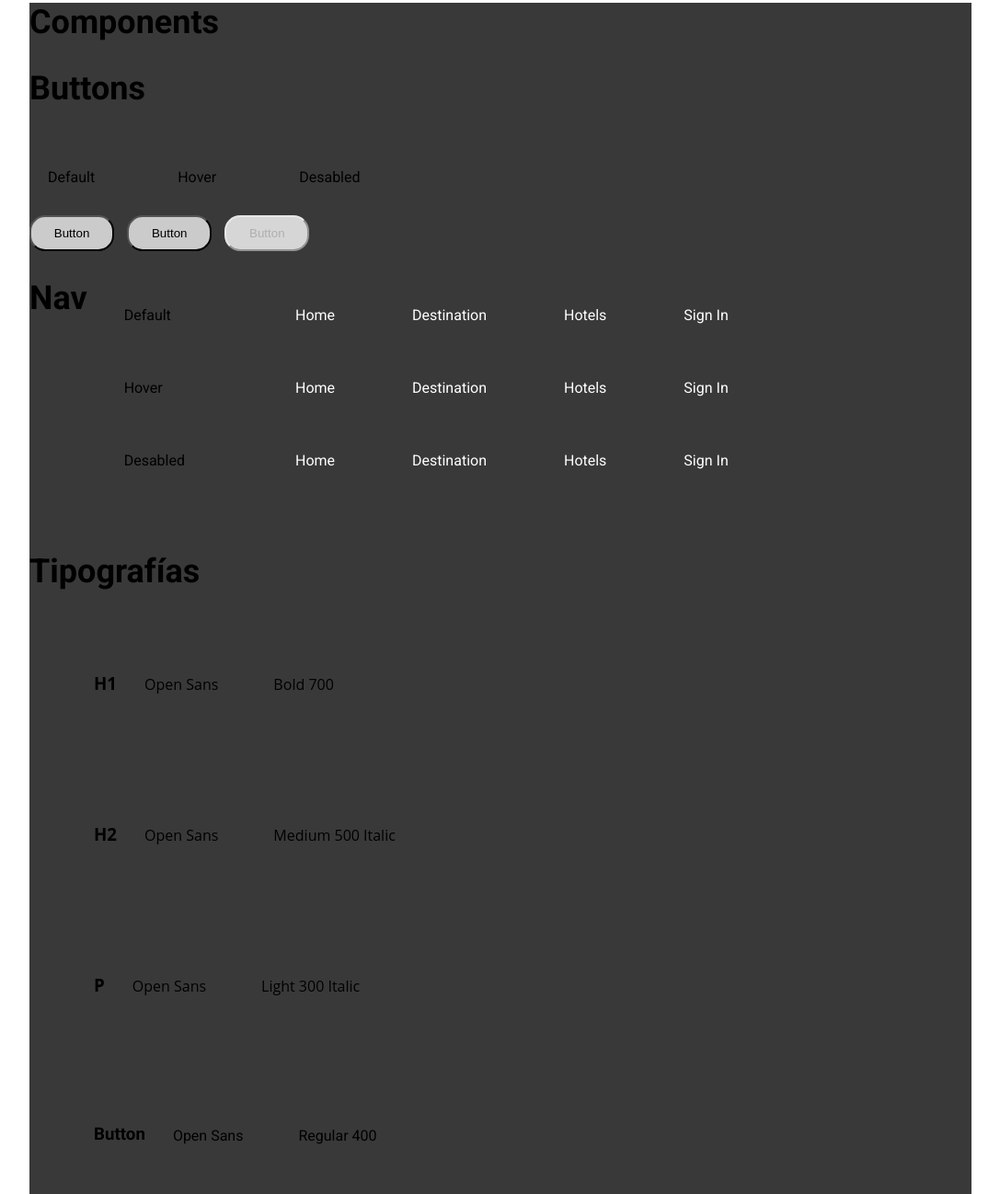
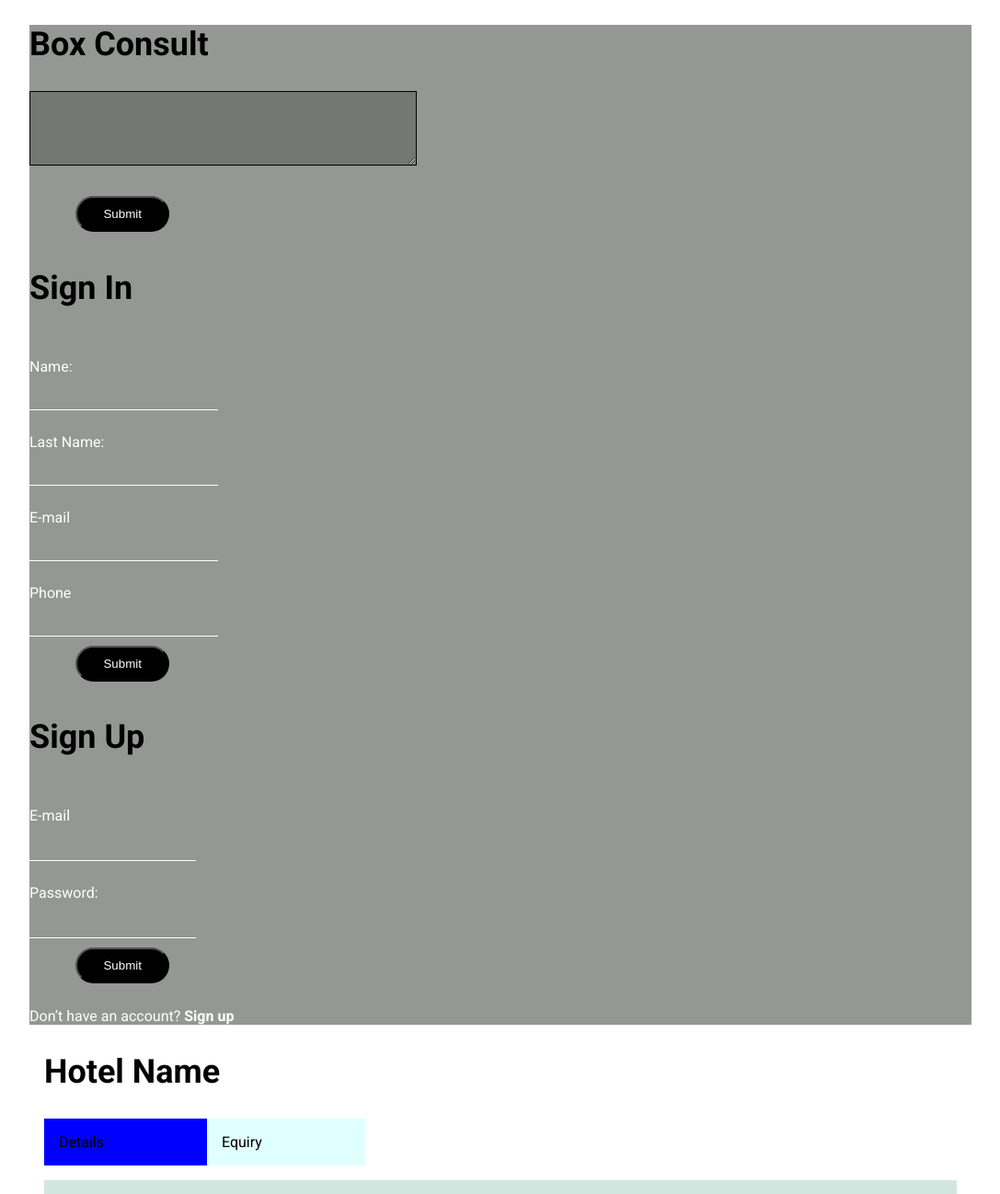
Before and after one commit to Wiktor124/proyecto1-hoteles-final-lll, a website: page public/design-system/design-system.html in a window 1280 px wide. Shown: the part 397-1695 px from the top of the page at 92% size, without its empty margins (96-1183 px from the left). Drawn offline with Linux system fonts and the light colour scheme.

Commit message:
updated background color

```diff
--- a/public/design-system/design-system.html
+++ b/public/design-system/design-system.html
@@ -134,84 +134,6 @@
 
     <div class="components">
 
-      <h1>Components</h1>
-      <div>
-        <h2>Buttons</h2>
-        <span class="buttons">
-          <p>Default</p>
-          <p>Hover</p>
-          <p>Desabled</p>
-        </span>
-        <span>
-          <button class="button">Button</button>
-          <button class="button color1">Button</button>
-          <button class="button2 color2">Button</button>
-        </span>
-      </div>
-      <div class="menuu">
-        <h2>Nav</h2>
-        <span class="parrafo">
-          <p>Default</p>
-          <p>Hover</p>
-          <p>Desabled</p>
-        </span>
-        <span>
-          <nav class="menu1">
-            <ul>
-              <a href="#">Home</a>
-              <a href="#">Destination</a>
-              <a href="#">Hotels</a></l>
-              <a href="#">Sign In</a>
-            </ul>
-          </nav>
-          <nav class="original">
-            <ul>
-              <a href="#">Home</a>
-              <a href="#">Destination</a>
-              <a href="#">Hotels</a></l>
-              <a href="#">Sign In</a>
-            </ul>
-          </nav>
-          <nav class="menu2">
-            <ul>
-              <a href="#">Home</a>
-              <a href="#">Destination</a>
-              <a href="#">Hotels</a></l>
-              <a href="#">Sign In</a>
-            </ul>
-          </nav>
-      </div>
-      </span>
-
-      <div>
-        <h2>Tipografías</h2>
-        <span class="tipo tipo1">
-          <h3>H1</h3>
-          <p>Open Sans</p>
-          <p>Bold 700</p>
-        </span>
-        <span class="tipo tipo2">
-          <h3>H2</h3>
-          <p>Open Sans</p>
-          <p>Medium 500 Italic</p>
-        </span>
-        <span class="tipo tipo3">
-          <h3>P</h3>
-          <p>Open Sans</p>
-          <p>Light 300 Italic</p>
-        </span>
-        <span class="tipo tipo4">
-          <h3>Button</h3>
-          <p>Open Sans</p>
-          <p>Regular 400</p>
-        </span>
-        <span class="tipo tipo5">
-          <h3>Nav</h3>
-          <p>Open Sans</p>
-          <p>Regular 400</p>
-        </span>
-      </div>
-
       <form class="box_text">
         <h2>Box Consult</h2>
         <textarea rows="5" cols="50" placeholder="Consult Us..."></textarea><br><br>
--- a/public/sass/_desing-system.scss
+++ b/public/sass/_desing-system.scss
@@ -1,6 +1,6 @@
 .components {
   padding: 0 auto;
-  background-color: rgb(57, 57, 57);
+  background-color: rgb(148, 151, 148);
 }
 
 
--- a/public/sass/_footer.scss
+++ b/public/sass/_footer.scss
@@ -1,7 +1,7 @@
 
 .footer {
     padding: 60px 0px;
-    background-color:orange;
+    background-color: $gray;
 
 
     &--flex {
@@ -36,7 +36,6 @@
 
 @media (min-width: 768px){
   .footer {
-    background-color: $gray;
     padding: 120px 60px 120px;
 
     &--flex {
```
Also changed, not shown: public/css/styles.css, 1 other file.
